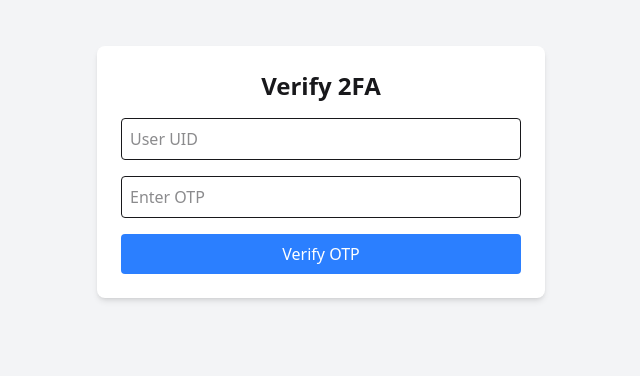
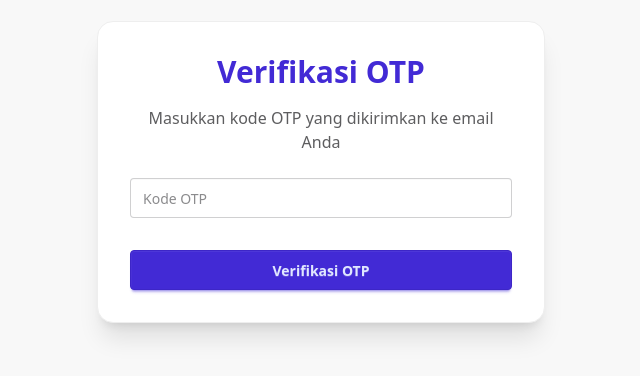
Before and after one commit to rrryyykkk/LandingPage_Xeranet, a React (Vite) app in the folder fe/: page /verify-2fa in a window 1280 px wide. Shown: the part 228-604 px from the top of the page, without its empty margins (319-959 px from the left). Built offline with nearby package versions, Linux system fonts and the light colour scheme; no server answers.

Commit message:
adanya perubahan

```diff
--- a/fe/src/app/service/api.js
+++ b/fe/src/app/service/api.js
@@ -12,7 +12,12 @@ export const loginUser = async (email, password) => {
     password
   );
   const idToken = await userCredentials.user.getIdToken();
+  console.log("Token yang dikirim:", idToken);
 
+  // Simpan token di localStorage
+  localStorage.setItem("authToken", idToken);
+
+  // Kirim token ke backend
   const response = await axiosInstance.post(`${API_URI}/auth/login`, {
     idToken,
   });
--- a/fe/src/app/service/axios.js
+++ b/fe/src/app/service/axios.js
@@ -5,4 +5,17 @@ const axiosInstance = axios.create({
   withCredentials: true,
 });
 
+axiosInstance.interceptors.request.use(
+  (config) => {
+    const token = localStorage.getItem("authToken"); // misal kamu save token disini
+    if (token) {
+      config.headers.Authorization = `Bearer ${token}`;
+    }
+    return config;
+  },
+  (error) => {
+    return Promise.reject(error);
+  }
+);
+
 export default axiosInstance;
--- a/fe/src/auth/AuthProvider.jsx
+++ b/fe/src/auth/AuthProvider.jsx
@@ -1,17 +1,14 @@
 import { createContext, useContext, useEffect, useState } from "react";
 import { useDispatch } from "react-redux";
-import { auth } from "../firebase"; // Pastikan import firebase sudah benar
-import { getMe } from "../app/users/authSlice"; // Sesuaikan dengan action redux kamu
+import { auth } from "../firebase";
+import { getMe } from "../app/users/authSlice";
 
-// Membuat Context untuk Auth
 const AuthContext = createContext();
 
-// Hook untuk mengakses AuthContext
 export const useAuth = () => {
   return useContext(AuthContext);
 };
 
-// AuthProvider untuk mengelola status login
 export const AuthProvider = ({ children }) => {
   const [user, setUser] = useState(null);
   const [idToken, setIdToken] = useState(null);
@@ -19,35 +16,29 @@ export const AuthProvider = ({ children }) => {
   const dispatch = useDispatch();
 
   useEffect(() => {
-    // Mendengarkan perubahan status login
     const unsubscribe = auth.onAuthStateChanged(async (firebaseUser) => {
       if (firebaseUser) {
-        // Jika pengguna sudah login
         console.log("User is logged in:", firebaseUser);
 
-        // Ambil ID token pengguna
         const token = await firebaseUser.getIdToken();
         console.log("Firebase ID Token:", token);
 
-        // Simpan informasi user
         setUser({
           uid: firebaseUser.uid,
           email: firebaseUser.email,
           displayName: firebaseUser.displayName,
           photoURL: firebaseUser.photoURL,
         });
-        setIdToken(token); // Simpan token
-        dispatch(getMe()); // Ambil data pengguna dari API jika diperlukan
+        setIdToken(token);
+        dispatch(getMe(token)); // <<<<< BENERAN BAWA TOKEN
       } else {
-        // Jika pengguna belum login
         console.log("No user is logged in");
         setUser(null);
         setIdToken(null);
       }
-      setLoading(false); // Set loading ke false setelah proses selesai
+      setLoading(false);
     });
 
-    // Bersihkan listener saat komponen unmount
     return () => unsubscribe();
   }, [dispatch]);
 
--- a/fe/src/pages/Admin/Verify2FA.jsx
+++ b/fe/src/pages/Admin/Verify2FA.jsx
@@ -1,61 +1,88 @@
-import { useState } from "react";
+/* eslint-disable no-unused-vars */
+import { useState, useEffect } from "react";
+import { useNavigate } from "react-router-dom";
+import { motion } from "framer-motion";
+import { auth } from "../../firebase";
 import axios from "axios";
+import Toast from "../../components/Admin/common/Toast";
 
 const Verify2FA = () => {
-  const [uid, setUid] = useState(""); // isi dari Firebase Auth user UID
   const [otp, setOtp] = useState("");
+  const [uid, setUid] = useState("");
   const [loading, setLoading] = useState(false);
-  const [message, setMessage] = useState("");
+  const [toast, setToast] = useState(null);
+  const navigate = useNavigate();
+
+  useEffect(() => {
+    // Ambil UID dari user yang sudah login Firebase
+    const user = auth.currentUser;
+    if (user) {
+      setUid(user.uid);
+    }
+  }, []);
 
   const handleVerify = async (e) => {
     e.preventDefault();
     setLoading(true);
     try {
       const res = await axios.post("/api/auth/verify-2fa", { uid, otp });
-      setMessage(res.data.message);
-      // bisa redirect ke dashboard
+      setToast({ type: "success", message: res.data.message });
+
+      setTimeout(() => {
+        navigate("/admin"); // Redirect ke halaman dashboard setelah sukses verifikasi
+      }, 1000);
     } catch (error) {
-      setMessage(error.response?.data?.message || "Something went wrong");
+      setToast({
+        type: "error",
+        message: error.response?.data?.message || "Something went wrong",
+      });
     } finally {
       setLoading(false);
     }
   };
 
   return (
-    <div className="flex items-center justify-center min-h-screen bg-gray-100 p-4">
-      <form
-        onSubmit={handleVerify}
-        className="bg-white p-6 rounded-lg shadow-md w-full max-w-md"
+    <div className="min-h-screen flex items-center justify-center bg-base-200 transition-colors duration-300">
+      <motion.div
+        initial={{ opacity: 0, y: 50 }}
+        animate={{ opacity: 1, y: 0 }}
+        transition={{ duration: 0.5 }}
+        className="w-full max-w-md bg-base-100 shadow-xl rounded-2xl p-8 border border-base-300"
       >
-        <h2 className="text-2xl font-bold mb-4 text-center">Verify 2FA</h2>
+        <h2 className="text-3xl font-bold text-center text-primary mb-4">
+          Verifikasi OTP
+        </h2>
+        <p className="text-center text-base-content/70 mb-6">
+          Masukkan kode OTP yang dikirimkan ke email Anda
+        </p>
 
+        <form className="space-y-4" onSubmit={handleVerify}>
           <input
             type="text"
-          placeholder="User UID"
-          value={uid}
-          onChange={(e) => setUid(e.target.value)}
-          className="w-full p-2 mb-4 border rounded"
-          required
-        />
-        <input
-          type="text"
-          placeholder="Enter OTP"
+            placeholder="Kode OTP"
             value={otp}
             onChange={(e) => setOtp(e.target.value)}
-          className="w-full p-2 mb-4 border rounded"
+            className="input input-bordered w-full"
             required
           />
 
           <button
             type="submit"
             disabled={loading}
-          className="w-full bg-blue-500 text-white p-2 rounded hover:bg-blue-600"
+            className="btn btn-primary w-full mt-4"
           >
-          {loading ? "Verifying..." : "Verify OTP"}
+            {loading ? "Memverifikasi..." : "Verifikasi OTP"}
           </button>
+        </form>
+      </motion.div>
 
-        {message && <p className="text-center mt-4 text-red-500">{message}</p>}
-      </form>
+      {toast && (
+        <Toast
+          type={toast.type}
+          message={toast.message}
+          onClose={() => setToast(null)}
+        />
+      )}
     </div>
   );
 };
--- a/fe/src/pages/Auth/Login.jsx
+++ b/fe/src/pages/Auth/Login.jsx
@@ -30,7 +30,7 @@ const LoginPage = () => {
       setToast({ type: "success", message: "Login berhasil" });
 
       setTimeout(() => {
-        navigate("/admin");
+        navigate("/verify-2fa"); // Arahkan ke halaman verifikasi OTP
       }, 500);
     } catch (error) {
       console.log("Login Error:", error);
--- a/fe/src/pages/LandingPage/service/ServicePage.jsx
+++ b/fe/src/pages/LandingPage/service/ServicePage.jsx
@@ -1,5 +1,4 @@
 /* eslint-disable no-unused-vars */
-import { useState } from "react";
 import { FaTools, FaShieldAlt, FaClock, FaChevronDown } from "react-icons/fa";
 import { motion } from "framer-motion";
 import web from "/1.png";
@@ -78,9 +77,10 @@ const services = [
         price: "Rp 10.000.000 – 15.000.000",
         features: [
           "Pengujian untuk 1 website + 1 server internal",
-          "Penetration testing: port scanning, brute force",
-          "Deteksi misconfiguration & vulnerabilities",
-          "Laporan dan saran keamanan",
+          "Penetration testing untuk website dan server (port scanning, service detection)",
+          "Cakupan: SQL Injection, Cross-site Scripting (XSS), CSRF, brute force attacks, open ports",
+          "Pengujian terhadap misconfigurations dan vulnerabilities di sistem web dan jaringan",
+          "Laporan dengan rekomendasi keamanan dan patching",
           "Durasi 2 minggu",
           "Dukungan tindak lanjut 1 bulan",
         ],
@@ -89,9 +89,12 @@ const services = [
         name: "🔶 Paket Pro – Enterprise Penetration Testing",
         price: "Rp 20.000.000 – 50.000.000+",
         features: [
-          "Pengujian web + jaringan + aplikasi mobile",
-          "Cakupan luas: Wi-Fi, API, IoT, mobile, phishing simulation",
+          "Pengujian menyeluruh pada web + jaringan internal + aplikasi mobile",
+          "Cakupan luas: web application testing, network penetration testing, Wi-Fi testing, mobile app security, social engineering",
           "Simulasi serangan lanjutan: MITM, phishing",
+          "Tes pada multiple servers, firewalls, dan API",
+          "Pengujian terhadap keamanan aplikasi web, server, API, perangkat IoT, dan perangkat mobile",
+          "Diskusi hasil pengujian dengan tim teknis klien (onsite atau remote)",
           "Laporan lengkap & prioritas risiko",
           "Durasi 4–6 minggu",
           "Diskusi hasil + dukungan 3 bulan",
@@ -110,15 +113,6 @@ const services = [
 ];
 
 const ServicePage = () => {
-  // const [openPackages, setOpenPackages] = useState({});
-
-  // const togglePackage = (key) => {
-  //   setOpenPackages((prev) => ({
-  //     ...prev,
-  //     [key]: !prev[key],
-  //   }));
-  // };
-
   return (
     <section
       id="services"
```
Also changed, not shown: fe/src/app/users/authSlice.js (+53 -57 lines), 2 other files (tests, documents, lock files or other folders). Lines whose indentation alone changed are shown as unchanged.
